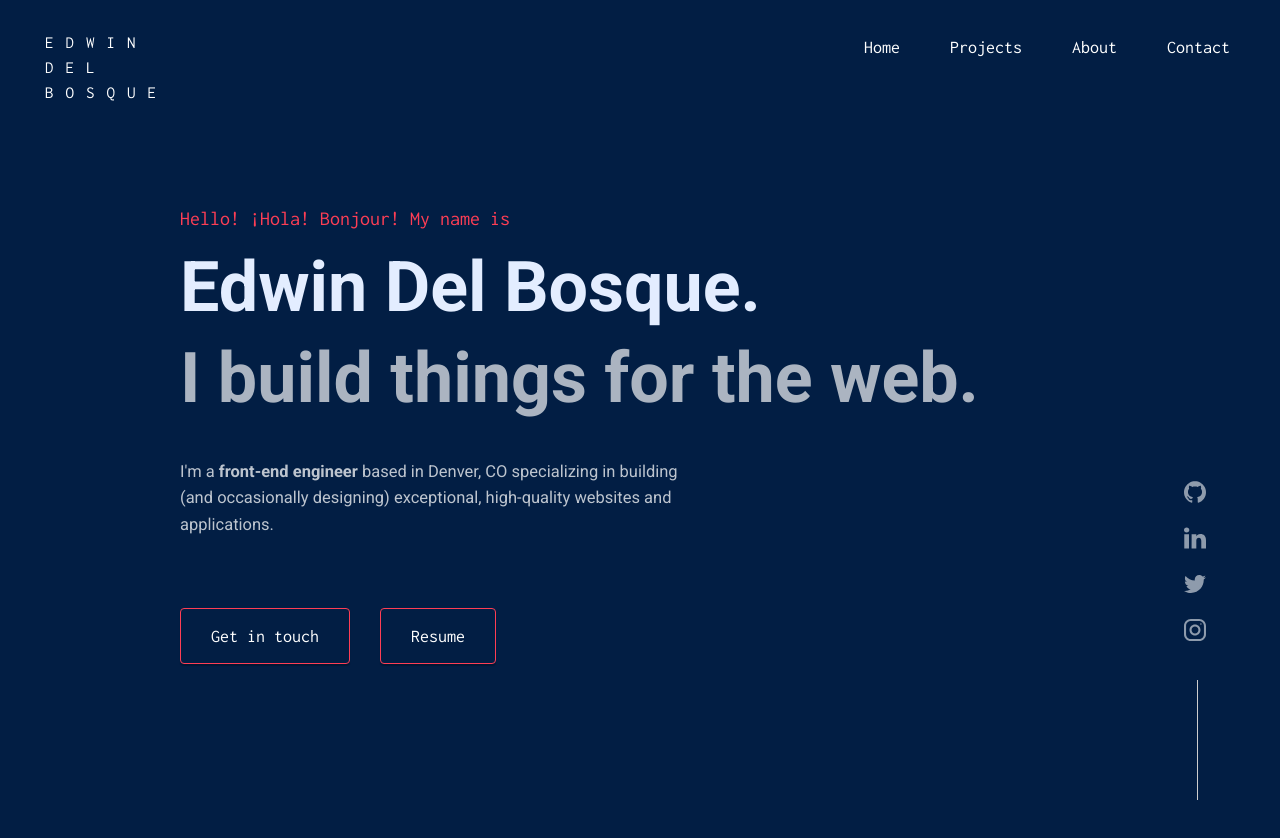
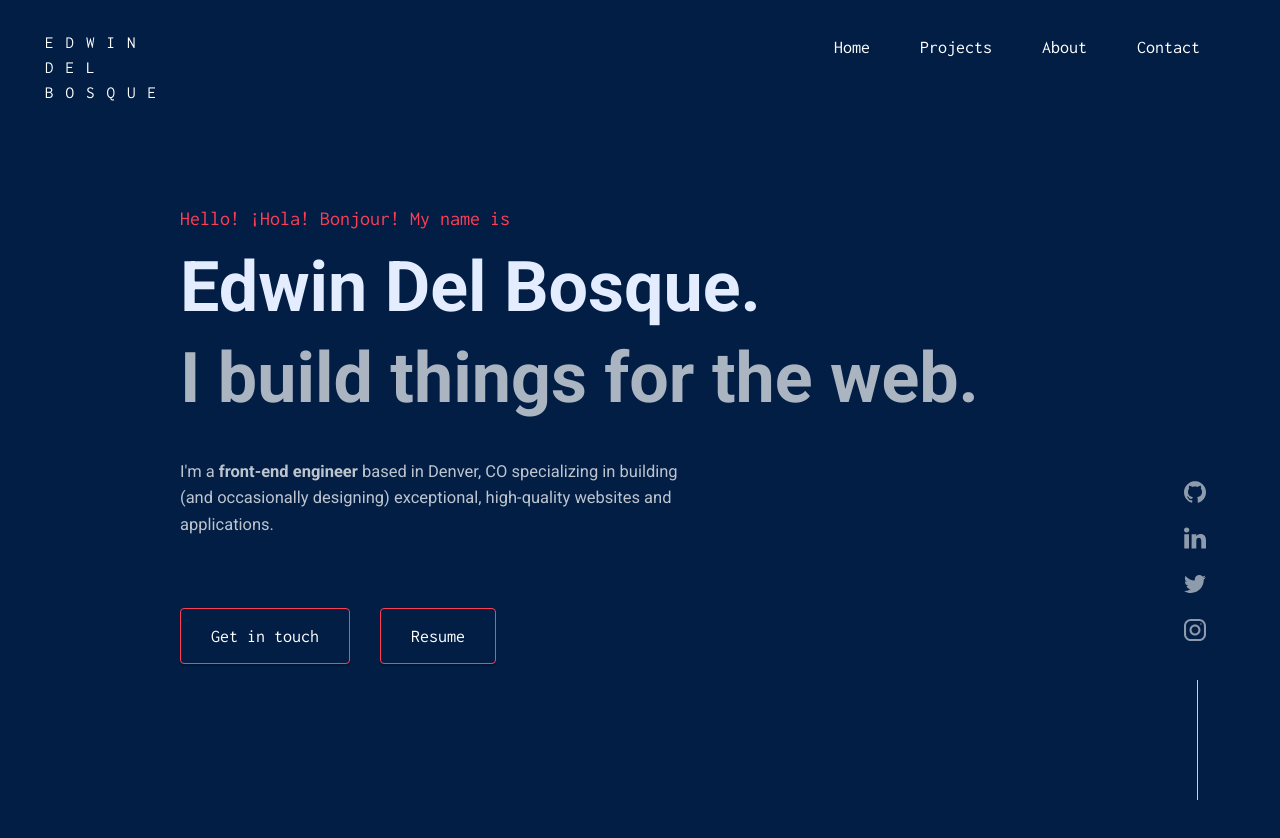
Before and after one commit to royamoussapour/portfolio, a React (Create React App) app: page / in a window 1280 px wide. Shown: the top 838 px of the page. Built offline with nearby package versions, Linux system fonts and the light colour scheme.

Commit message:
Adjust margins of Nav bar

```diff
--- a/src/NavigationBar.scss
+++ b/src/NavigationBar.scss
@@ -1,7 +1,7 @@
 .navigation-ul {
 	display: flex;
 	justify-content: flex-end;
-	margin-right: -130px;
+	margin-right: -100px;
 	align-items: center;
 	padding: 10px 0;
 	height: 0px;
```
